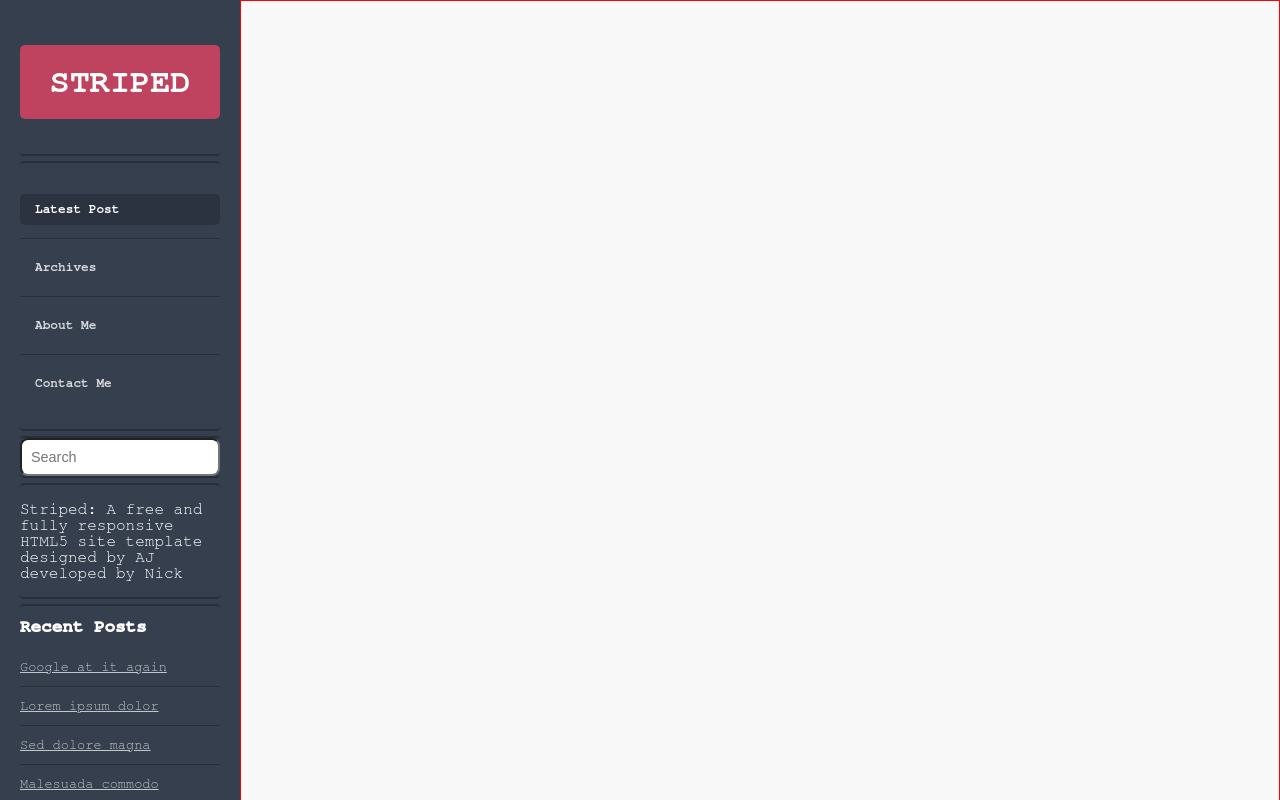
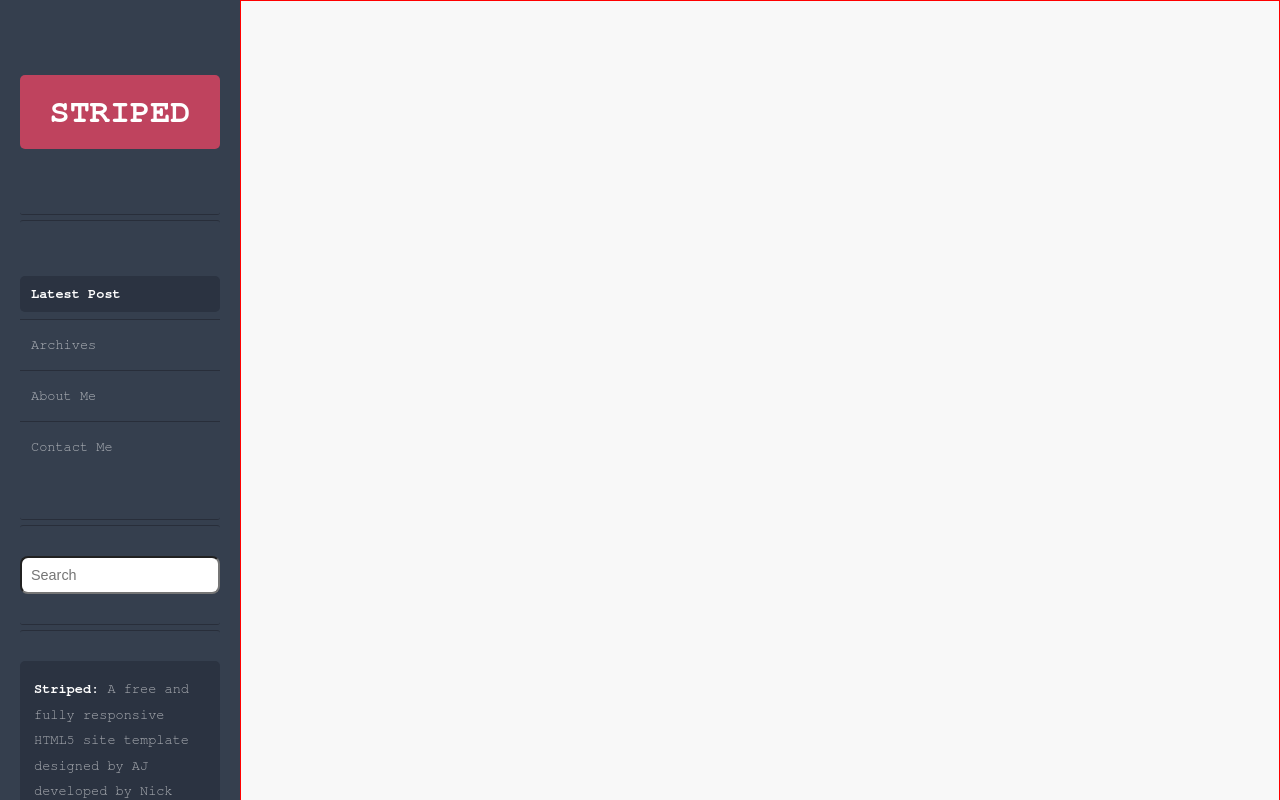
Before and after one commit to NickStrick/striped-repli, a React (Create React App) app in the folder striper/: page / in a window 1280 px wide. Shown: the top 800 px of the page. Built offline with nearby package versions, Linux system fonts and the light colour scheme.

Commit message:
side-info sidebar styles

```diff
--- a/striper/src/components/Sidebar/Sidebar.css
+++ b/striper/src/components/Sidebar/Sidebar.css
@@ -8,10 +8,11 @@
 }
 .Sidebar .side-section{
     color: white;
-    border-top: 2px solid rgb(40,46,58);
-    border-radius: 4px;
-    border-bottom: 2px solid rgb(40,46,58);
+    border-top: 1px solid rgb(40,46,58);
+    border-radius: 3px;
+    border-bottom: 1px solid rgb(40,46,58);
     margin-bottom: 5px;
+    padding: 30px 0;
 }
 .Sidebar .side-head{
     border-top: none;
@@ -27,8 +28,10 @@
 
 }
 
+/*  nav section  */
+
 .Sidebar .side-nav{
-    height: 270px;
+    height: 300px;
     display: flex;
 }
 .Sidebar nav{
@@ -39,7 +42,7 @@
 }
 .Sidebar nav .nav-section{
     width: 100%;
-    padding: 13px 0;
+    padding: 7px 0;
     border-bottom: 1px solid rgb(40,46,58);;
 }
 .Sidebar nav .nav-section.contacts{
@@ -47,24 +50,51 @@
 }
 
 .Sidebar nav .nav-section a{
-    font-size: .8rem;
-    font-weight: bold;
+    font-size: .85rem;
     display: block;
-    color: rgba(255, 255, 255, 0.8);
+    color: rgba(255, 255, 255, 0.6);
     text-decoration: none;
-    padding: 9px 15px;
+    padding: 11px 11px;
     border-radius: 5px;
-    /* border: 1px solid blue; */
+
     transition: background-color .4s linear;
 }
 
 .Sidebar nav .nav-section a:hover{
     color: rgba(255, 255, 255, 1);
-    backGround-color: rgba(255, 255, 255, 0.2)
+    backGround-color: rgba(255, 255, 255, 0.2);
 }
 
 .Sidebar nav .nav-section a.active{
     color: rgba(255, 255, 255, 1);
     background-color: rgb(43,51,65);
+    font-weight: bold;
 
 }
+
+
+/* side info styles */
+
+.Sidebar .side-info{
+
+}
+
+.Sidebar .side-info .info{
+    width: 100%;
+    background: rgb(43,51,65);
+    height: 100%;
+    border-radius: 5px;
+    padding: 16px 14px;
+    font-size: .85rem;
+
+}
+.Sidebar .side-info .info p{
+    color: rgba(255, 255, 255, 0.6);
+    margin: 0;
+    line-height: 1.6rem;
+
+}
+.Sidebar .side-info .info p span{
+    font-weight: bold;
+    color: rgba(255, 255, 255, 1)
+}
```
